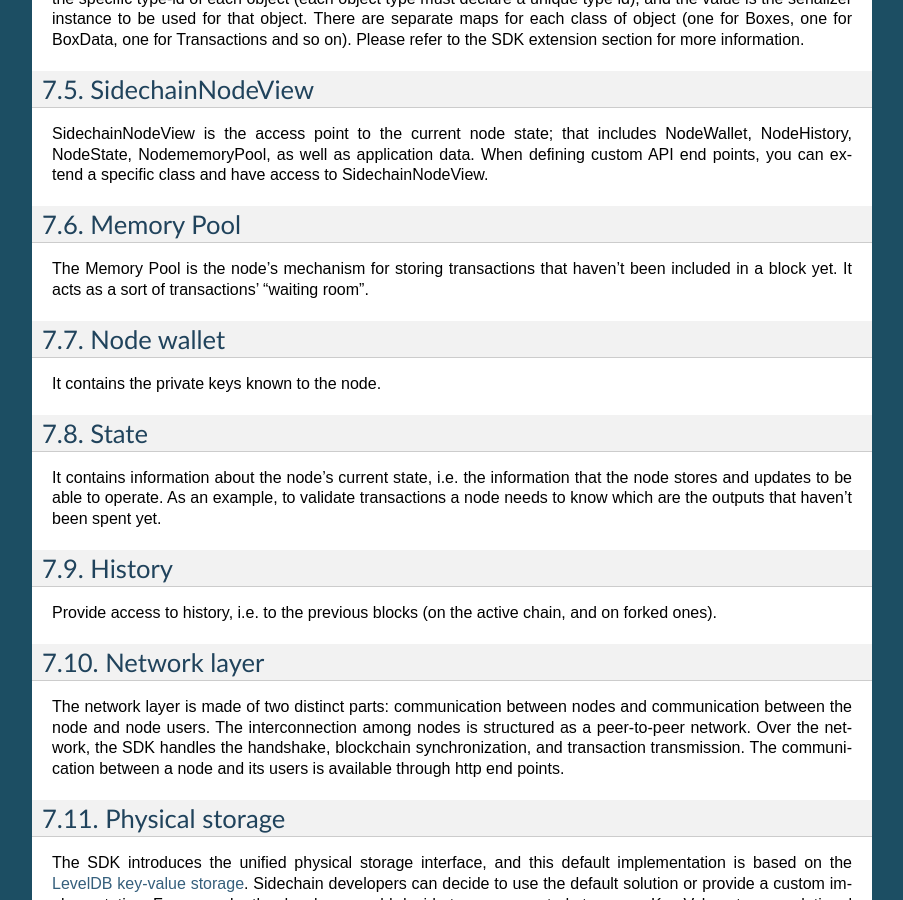
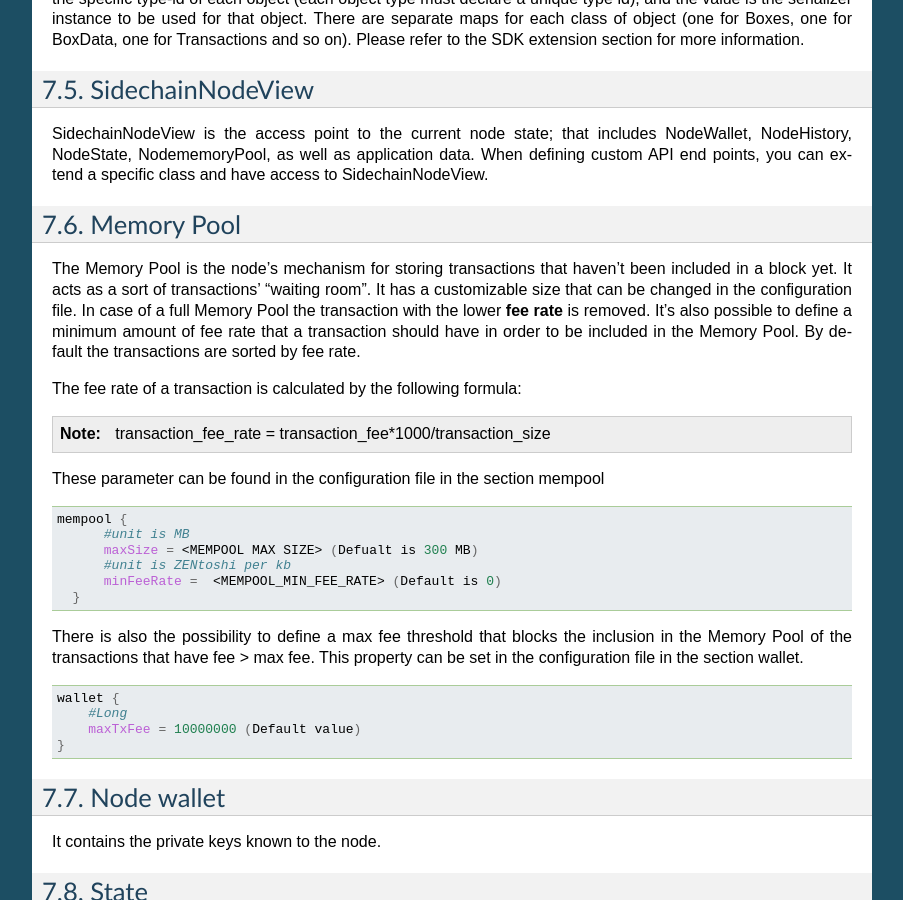
Before and after one commit to HorizenOfficial/developer-horizen-global, a Sphinx documentation site: the page built from docs/introduction/Base-App.rst, in a window 1280 px wide and 900 px high, scrolled down 2503 px. Shown: the whole window, without its empty margins (198-1101 px from the left). Built offline with Sphinx 7.4.7, drawn with Linux system fonts in a browser that asks for light colours.

Commit message:
[SDK-132] Added memory pool feeRate and maxSize

```diff
--- a/docs/introduction/Base-App.rst
+++ b/docs/introduction/Base-App.rst
@@ -119,6 +119,39 @@ Memory Pool
 ***********
 
 The Memory Pool is the node's mechanism for storing transactions that haven't been included in a block yet. It acts as a sort of transactions' "waiting room".
+It has a customizable size that can be changed in the configuration file.
+In case of a full Memory Pool the transaction with the lower **fee rate** is removed.
+It's also possible to define a minimum amount of fee rate that a transaction should have in order to be included in the Memory Pool.
+By default the transactions are sorted by fee rate.
+
+The fee rate of a transaction is calculated by the following formula:
+
+.. note::
+
+    transaction_fee_rate = transaction_fee*1000/transaction_size
+
+
+These parameter can be found in the configuration file in the section mempool
+
+.. code:: bash
+
+    mempool {
+          #unit is MB
+          maxSize = <MEMPOOL MAX SIZE> (Defualt is 300 MB)
+          #unit is ZENtoshi per kb
+          minFeeRate =  <MEMPOOL_MIN_FEE_RATE> (Default is 0)
+      }
+
+
+There is also the possibility to define a max fee threshold that blocks the inclusion in the Memory Pool of the transactions that have fee > max fee.
+This property can be set in the configuration file in the section wallet.
+
+.. code:: bash
+
+    wallet {
+        #Long
+        maxTxFee = 10000000 (Default value)
+    }
 
 Node wallet
 ***********
```
